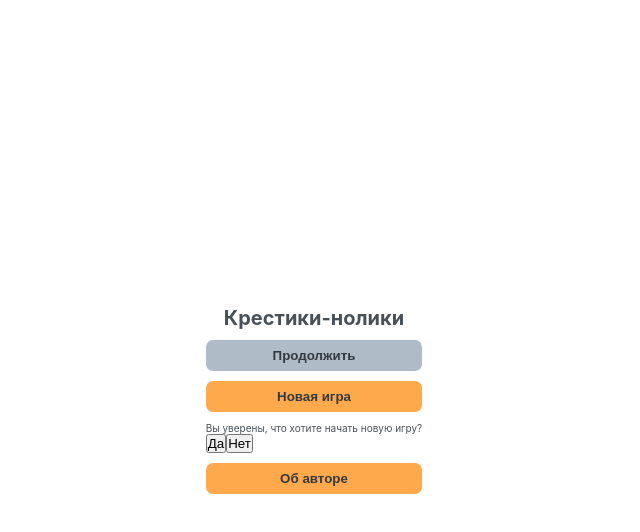
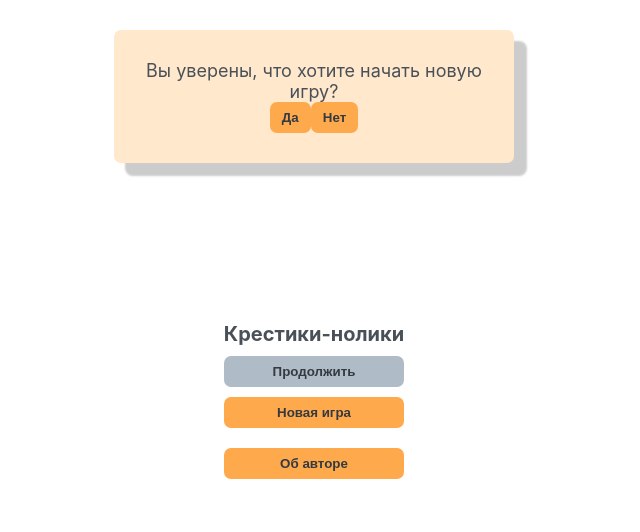
Before and after one commit to yadelishka/tic-tac-toe_game, a React (Create React App) app: page / in a window 1280 px wide. Both pictures are taken after a click on the button "Новая игра". Shown: the top 532 px of the page, without its empty margins (326-966 px from the left). Built offline with nearby package versions, Linux system fonts and the light colour scheme.

Commit message:
add newGame modal

```diff
--- a/src/components/ConfirmationModal.jsx
+++ b/src/components/ConfirmationModal.jsx
@@ -1,10 +1,20 @@
-export function ConfirmationModal({ message, onConfirm, onCancel }) {
+export function ConfirmationModal({
+  message,
+  onConfirm,
+  onCancel,
+  modalClassName = "",
+  buttonClassName = "",
+}) {
   return (
     <div>
-      <div>
+      <div className={`${modalClassName}`}>
         <p>{message}</p>
-        <button onClick={onConfirm}>Да</button>
-        <button onClick={onCancel}>Нет</button>
+        <button onClick={onConfirm} className={`${buttonClassName}`}>
+          Да
+        </button>
+        <button onClick={onCancel} className={`${buttonClassName}`}>
+          Нет
+        </button>
       </div>
     </div>
   );
--- a/src/index.css
+++ b/src/index.css
@@ -124,6 +124,21 @@ body {
   opacity: 1;
 }
 
+.new-game-modal {
+  font-size: large;
+  text-align: center;
+  margin-bottom: 10px;
+  width: 400px;
+  position: absolute;
+  top: 30px;
+  left: calc(50% - 200px);
+  background-color: #ffe8cc;
+  padding: 30px;
+  border-radius: 7px;
+  box-shadow: 12px 12px 2px 1px rgba(0, 0, 0, 0.2);
+  opacity: 1;
+}
+
 .button:hover {
   background-color: var(--color-dark);
 }
--- a/src/pages/GamePage.jsx
+++ b/src/pages/GamePage.jsx
@@ -89,9 +89,11 @@ export function GamePage({
             message="Вы уверены, что хотите начать новую игру?"
             onConfirm={() => {
               setShowConfirmation(false);
-              onStartNewGame();
+              restartGame();
             }}
             onCancel={() => setShowConfirmation(false)}
+            modalClassName="new-game-modal"
+            buttonClassName="button"
           />
         )}
       </div>
--- a/src/pages/MenuPage.jsx
+++ b/src/pages/MenuPage.jsx
@@ -32,6 +32,8 @@ export function MenuPage({
             onStartNewGame();
           }}
           onCancel={() => setShowConfirmation(false)}
+          modalClassName="new-game-modal"
+          buttonClassName="button"
         />
       )}
       <Button>Об авторе</Button>
```
